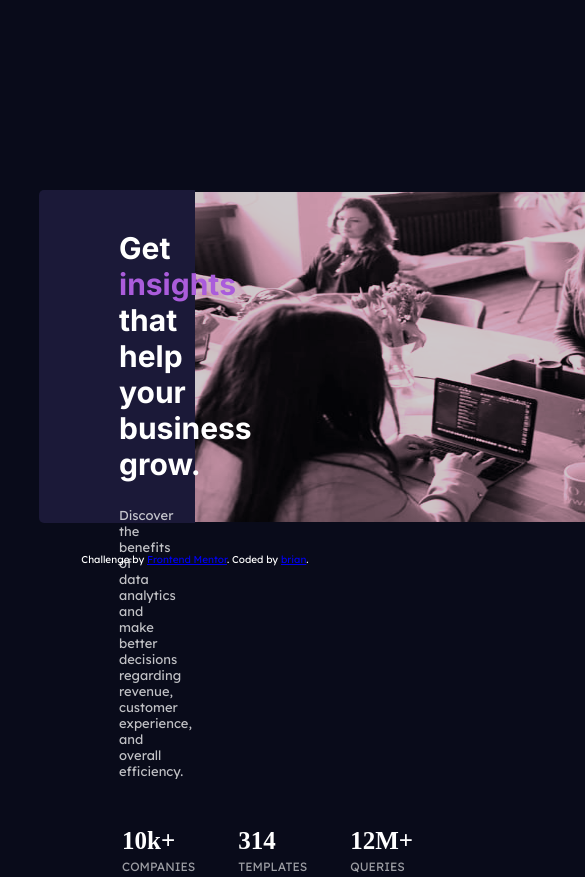
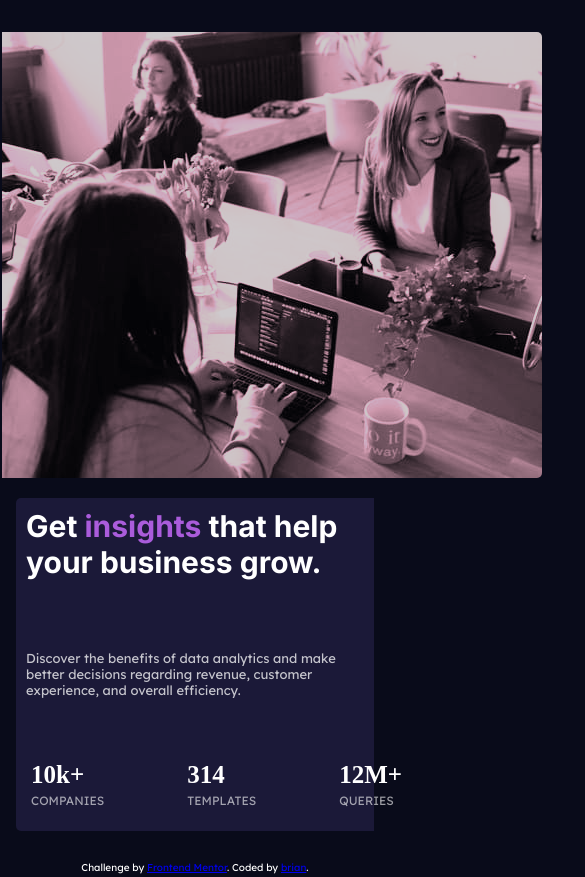
Before and after one commit to bc464/stats-preview-card-component, a plain HTML site: page index.html in a window 390 px wide. Shown: the top 877 px of the page, 585 px wide, since content can reach past the window. Drawn offline with Linux system fonts and the light colour scheme.

Commit message:
the style sheet updated with @media info

```diff
--- a/style.css
+++ b/style.css
@@ -88,3 +88,42 @@ img {
 	font-size: 10px;
 	font-family: 'Lexend Deca', sans-serif;
 }
+@media only screen and (max-width: 800px) {
+  img {
+    position: relative;
+    width: auto;
+    overflow: hidden;
+    margin-top: 2rem;
+    height:auto;
+    margin-left: 2px;
+    margin-right: 2px;
+
+  }
+  h1,
+  p {
+    padding: 10px 2px 60px 10px;
+  }
+  table {
+    margin-left: 2px;
+    padding-left: 10px;
+  }
+  .table_data {
+    padding-right: 80px;
+
+  }
+  main {
+    margin: 1rem;
+    width: auto;
+  }
+}
+@media only screen and (max-width: 375px) {
+  img {
+    position: relative;
+    width: auto;
+    overflow: hidden;
+    margin-top: 2rem;
+    height:auto;
+    margin-left: 2px;
+    margin-right: 2px;
+
+  }
```
Also changed, not shown: index.html (line endings or trailing spaces).
